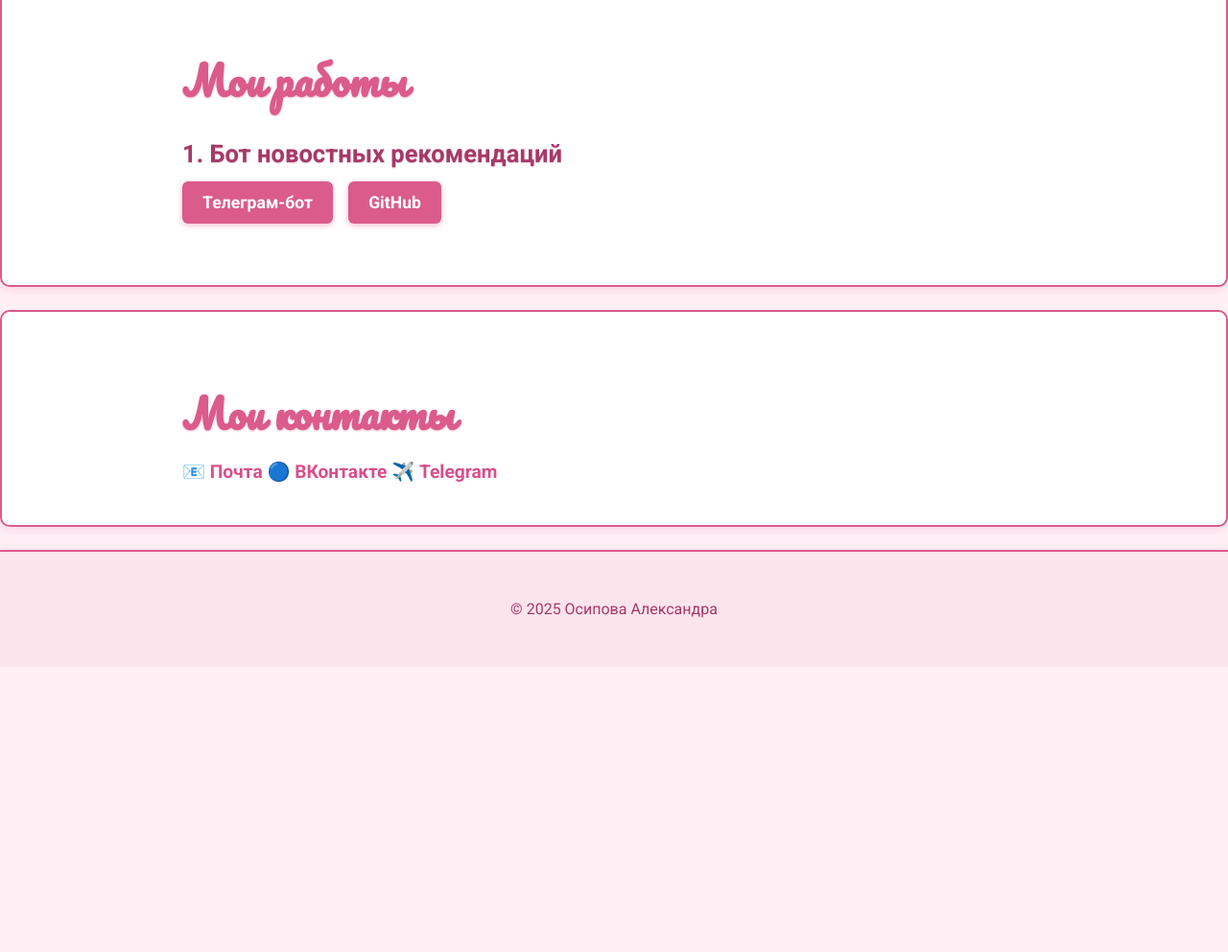
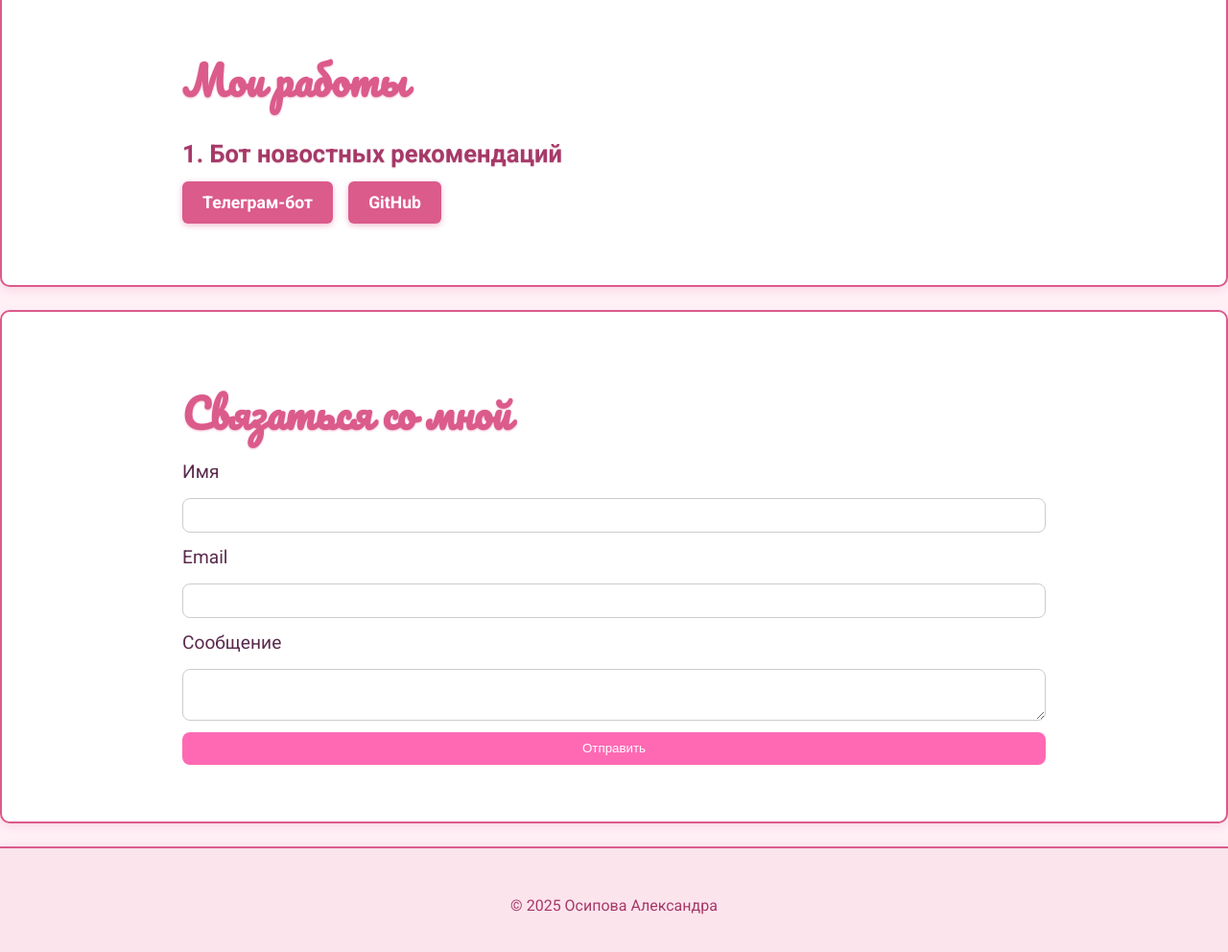
Before and after one commit to pr0stSasha/Frontend1, a plain HTML site: page index.html in a window 1280 px wide. Shown: the part 1470-2462 px from the top of the page at 96% size. Before the commit the page ends 2165 px from the top, so only its background shows below. Drawn offline with Linux system fonts and the light colour scheme.

Commit message:
create project

```diff
--- a/index.html
+++ b/index.html
@@ -88,18 +88,20 @@
 
   <section id="contact" class="section">
     <div class="container">
-      <h2>Мои контакты</h2>
-      <div class="simple-contact">
-        <a href="mailto:alyaosipova2709@gmail.com" class="contact-btn email">
-          📧 Почта
-        </a>
-        <a href="https://vk.com/pr0st.sasha" class="contact-btn vk" target="_blank">
-          🔵 ВКонтакте
-        </a>
-        <a href="https://t.me/pr0st_sasha" class="contact-btn tg" target="_blank">
-          ✈️ Telegram
-        </a>
-      </div>
+      <h2>Связаться со мной</h2>
+      <form id="contactForm">
+        <label for="name">Имя</label>
+        <input type="text" id="name" name="name" required />
+
+        <label for="email">Email</label>
+        <input type="email" id="email" name="email" required />
+
+        <label for="message">Сообщение</label>
+        <textarea id="message" name="message" required></textarea>
+
+        <button type="submit">Отправить</button>
+      </form>
+      <p id="formStatus"></p>
     </div>
   </section>
 </main>
--- a/styles.css
+++ b/styles.css
@@ -1,5 +1,3 @@
-/* Общие настройки */
-
 body {
   font-family: 'Roboto', sans-serif;
   font-weight: 400;
@@ -14,15 +12,11 @@ body {
   transition: color 0.3s ease, background-color 0.3s ease;
 }
 
-/* Контейнер для контента */
-
 .container {
   width: min(90%, 900px);
   margin: 0 auto;
   padding: 1rem 0;
 }
-
-/* Хедер */
 
 header {
   background-color: #fce4ec;
@@ -65,8 +59,6 @@ header p {
   white-space: nowrap;
 }
 
-/* Навигация */
-
 .nav-links {
   list-style: none;
   display: flex;
@@ -93,8 +85,6 @@ header p {
   outline: none;
 }
 
-/* Секции */
-
 .section {
   background-color: #fff;
   border: 2px solid #db5b8b;
@@ -103,16 +93,12 @@ header p {
   margin: 1.5rem 0;
   box-shadow: 0 4px 8px rgba(219, 91, 139, 0.15);
   transition: box-shadow 0.3s ease;
-
-  /* Отступ для якорей под фиксированным хедером */
   scroll-margin-top: 70px;
 }
 
 .section:hover {
   box-shadow: 0 8px 16px rgba(219, 91, 139, 0.3);
 }
-
-/* Заголовки секций */
 
 h2 {
   font-family: 'Pacifico', cursive;
@@ -122,12 +108,11 @@ h2 {
   text-shadow: 0 1px 2px rgba(219, 91, 139, 0.4);
 }
 
-/* Списки навыков и достижений */
 .skills-content {
   display: flex;
   align-items: flex-start;
   gap: 2rem;
-  flex-wrap: wrap; /* чтобы на мобильных переходило в столбец */
+  flex-wrap: wrap;
 }
 
 .skills-text {
@@ -158,9 +143,6 @@ h2 {
   margin-bottom: 0.6rem;
 }
 
-/* Таймлайн образования */
-
-/* Таймлайн - только измененный цвет ветки */
 .timeline {
   position: relative;
   padding-left: 50px;
@@ -173,7 +155,7 @@ h2 {
   top: 0;
   bottom: 0;
   width: 2px;
-  background: #db5b8b; /* Новый цвет ветки - сине-фиолетовый */
+  background: #db5b8b;
 }
 
 .timeline-item {
@@ -188,7 +170,7 @@ h2 {
   width: 20px;
   height: 20px;
   border-radius: 50%;
-  background: #db5b8b; /* Цвет точек такой же как ветка */
+  background: #db5b8b;
   border: 3px solid #fff;
   box-shadow: 0 0 0 2px #db5b8b;
 }
@@ -226,8 +208,6 @@ h2 {
   text-shadow: 0 1px 1px rgba(166, 57, 104, 0.3);
 }
 
-/* Кнопки проектов */
-
 .project-buttons {
   display: flex;
   gap: 1rem;
@@ -259,23 +239,39 @@ h2 {
 
 /* Контакты */
 
-#contact p {
-  font-size: clamp(1rem, 1vw + 0.3rem, 1.1rem);
-  color: #5a2a4d;
+form {
+  display: flex;
+  flex-direction: column;
+  gap: 0.75rem;
+  margin-top: 1rem;
 }
 
-#contact a {
-  color: #d94f8b;
-  font-weight: 600;
-  text-decoration: none;
+input, textarea {
+  padding: 0.5rem;
+  border: 1px solid #ccc;
+  border-radius: 8px;
+  font-size: 1rem;
 }
 
-#contact a:hover,
-#contact a:focus {
-  color: #a63766;
-  text-decoration: underline;
-  outline: none;
+button {
+  background: #ff69b4;
+  color: white;
+  border: none;
+  padding: 0.6rem 1.2rem;
+  border-radius: 8px;
+  cursor: pointer;
+  transition: background 0.3s ease;
 }
+
+button:hover {
+  background: #ff1493;
+}
+
+#formStatus {
+  margin-top: 0.5rem;
+  font-weight: bold;
+}
+
 
 /* Футер */
 
@@ -290,8 +286,6 @@ footer {
   box-shadow: 0 -2px 8px rgba(219, 91, 139, 0.1);
 }
 
-/* Плавные переходы для текста и кнопок */
-
 p,
 .skills-list li,
 .achievements-list li,
@@ -303,8 +297,6 @@ h2,
 .btn {
   transition: color 0.3s ease, background-color 0.3s ease, box-shadow 0.3s ease;
 }
-
-/* Адаптивность для мобильных */
 
 @media (max-width: 480px) {
   .header-content {
```
